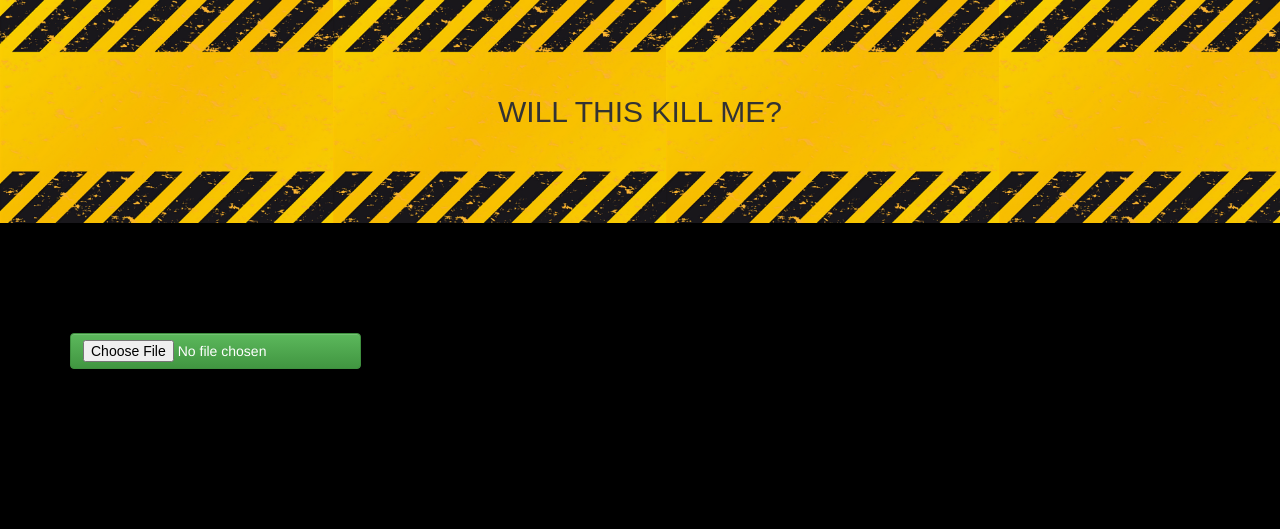
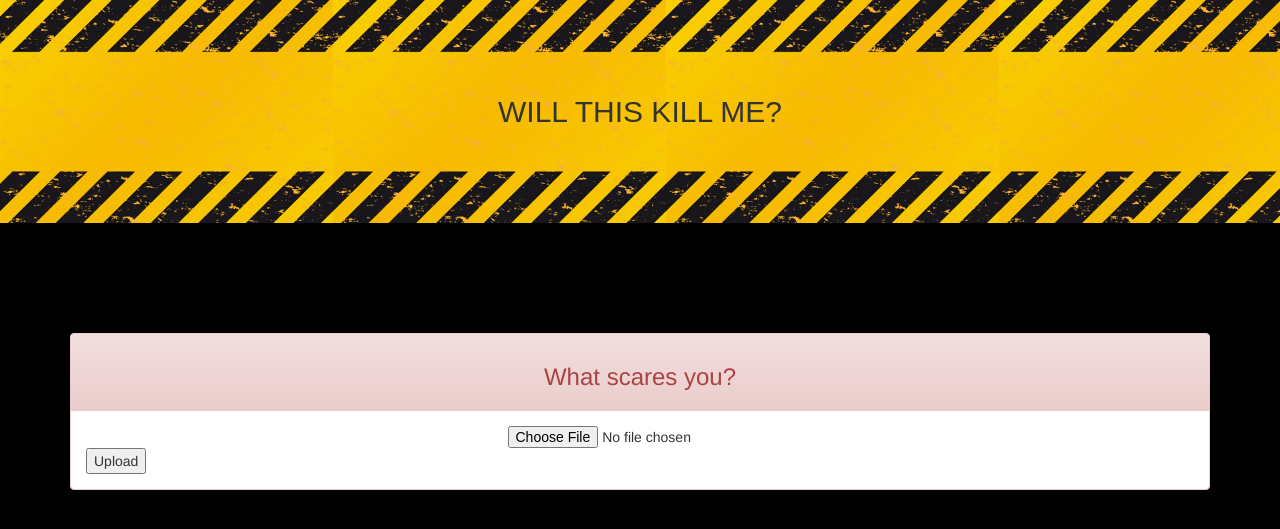
Before and after one commit to ShadyLogic/WillThisKillMe, a Sinatra app: template app/views/partials/_upload.erb in a window 1280 px wide. Shown: the top 529 px of the page. Run offline with Sinatra, Linux system fonts and the light colour scheme; the template is opened without the code that fills it, so the values that code supplies are empty; some libraries are stand-ins or nearby versions; some web fonts are replaced.

Commit message:
Image uploading working!

```diff
--- /dev/null
+++ b/app/models/imagefile.rb
@@ -0,0 +1,3 @@
+class Imagefile < ActiveRecord::Base
+
+end
--- /dev/null
+++ b/app/views/partials/_review.erb
@@ -0,0 +1,5 @@
+<!-- <div class="panel panel-default">
+  	<div class="panel-body"> -->
+		<img class="review-image" src=<%= @image.url %>>
+<!--   	</div>
+</div> -->
--- /dev/null
+++ b/app/views/partials/_review.haml
@@ -0,0 +1 @@
+_review.haml
--- a/app/views/partials/_upload.erb
+++ b/app/views/partials/_upload.erb
@@ -1,3 +1,9 @@
-	<button id="upload-button" class="btn btn-success fileinput-button">
-	    <input id="fileupload" type="file" accept="image/*" capture="camera" name="files[]">
-	</button>
+<div class="panel panel-danger">
+<div class="panel-heading"><h3>What scares you?</h3></div>
+  <div class="panel-body">
+	<form id="upload-form" action="/upload" method="POST" enctype='multipart/form-data'>
+		<input id="file-upload" type="file" accept="image/*" capture="camera" name="file">
+		<input id="file-upload-button" type="submit" value="Upload">
+	</form>
+  </div>
+</div>
--- a/config/environment.rb
+++ b/config/environment.rb
@@ -19,6 +19,8 @@ require 'sinatra'
 require "sinatra/reloader" if development?
 
 require 'erb'
+
+require 'haml'
 
 # Some helper constants for path-centric logic
 APP_ROOT = Pathname.new(File.expand_path('../../', __FILE__))
--- a/public/css/application.css
+++ b/public/css/application.css
@@ -6,6 +6,7 @@ body{
 	background-color: black;
 }
 
+/*Scrolling Background CSS**************************/
 #background{
 	background-image: url("/images/danger-big.png");
 	background-size: 333px;
@@ -13,6 +14,8 @@ body{
 	height: 333px;
 	width: 100%;
 }
+/***************************************************/
+
 
 #header-title{
 	position: absolute;
@@ -68,3 +71,20 @@ body{
 #upload-button{
 	margin: auto;
 }
+
+.panel-heading{
+	text-align: center;
+}
+
+#file-upload{
+	position: relative;
+	margin: auto;
+
+}
+
+.review-image{
+	position: relative;
+	display: block;
+	margin: auto;
+	border: 5px dashed red;
+}
--- a/public/js/application.js
+++ b/public/js/application.js
@@ -19,7 +19,7 @@ $(document).ready(function() {
 				new_post.hide();
 				new_post.fadeIn();
 			});
-			request.done(function(serverData){
+			request.fail(function(serverData){
 				console.log("FAIL! " + serverData)
 			});
 
```
Also changed, not shown: app/controllers/index.rb (+35 -2 lines), app/views/partials/_upload.haml (added, +7 -0 lines), db/migrate/20150720012959_create_imagefiles.rb (added, +11 -0 lines), Gemfile, Gemfile.lock, public/images/skull.png, 5 other files.
